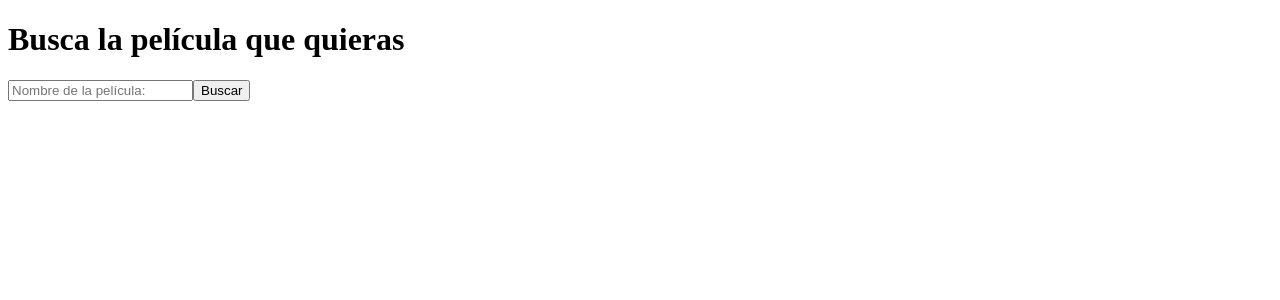
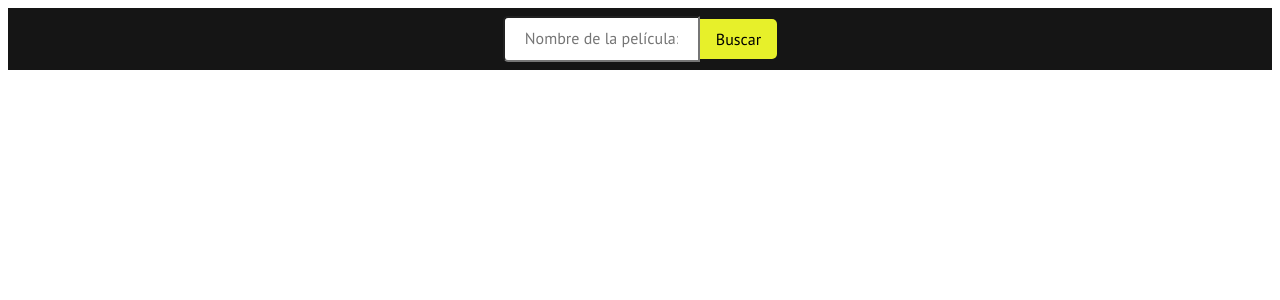
Before and after one commit to JianengHuang/Angular-MovieDB, an Angular app: page / in a window 1280 px wide. Shown: the top 300 px of the page. Built offline with nearby package versions, Linux system fonts and the light colour scheme.

Commit message:
add styles

```diff
--- a/src/app/app.component.css
+++ b/src/app/app.component.css
@@ -0,0 +1,54 @@
+* {
+  font-family: "PT Sans", sans-serif;
+}
+
+.nav-container {
+  background-color: #151515;
+  color: white;
+  position: relative;
+  top: 0;
+  width: 100%;
+  overflow: hidden;
+  left: 0;
+  display: flex;
+  flex-direction: row;
+  justify-content: center;
+  align-items: center;
+  gap: 20px;
+}
+
+.search-box {
+  width: 100%;
+  padding: 12px 20px;
+  margin: 8px 0;
+  box-sizing: border-box;
+  border-radius: 5px 0 0 5px;
+}
+
+.search-box::placeholder {
+  font-size: 16px;
+}
+
+.form-container {
+  display: flex;
+  flex-direction: row;
+  justify-content: center;
+  align-items: center;
+}
+
+.search-button {
+  background-color: #e7f02a;
+  border: none;
+  color: black;
+  padding: 10px 16px;
+  text-decoration: none;
+  font-size: 16px;
+  cursor: pointer;
+  border-radius: 0 5px 5px 0;
+}
+
+.search-button:hover {
+  background-color: #e8f317;
+  scale: 1.05;
+  box-shadow: #151515;
+}
--- a/src/app/app.component.html
+++ b/src/app/app.component.html
@@ -1,12 +1,20 @@
-<h1>Busca la película que quieras</h1>
-<form>
+<div class="nav-container">
+  <form class="form-container">
     <input
       type="text"
       name="title"
       [(ngModel)]="title"
       placeholder="Nombre de la película: "
+      class="search-box"
     />
-  <button type="submit" [routerLink]="['/search', title]">Buscar</button>
+    <button
+      type="submit"
+      [routerLink]="['/search', title]"
+      class="search-button"
+    >
+      Buscar
+    </button>
   </form>
+</div>
 
 <router-outlet></router-outlet>
--- a/src/app/movie/movie.component.css
+++ b/src/app/movie/movie.component.css
@@ -0,0 +1,22 @@
+* {
+  font-family: "PT Sans", sans-serif;
+}
+
+.container {
+  display: flex;
+  flex-direction: row;
+  gap: 20px;
+  background-color: rgba(255, 255, 255, 0);
+  font-weight: 700;
+}
+
+h1 {
+  margin: 10px 0 0 0;
+}
+
+.background-image {
+  position: absolute;
+  transform: scale(5);
+  z-index: -1;
+  filter: blur(30px);
+}
--- a/src/app/movie/movie.component.html
+++ b/src/app/movie/movie.component.html
@@ -1,16 +1,22 @@
 <div>
   <h1>{{ movie.Title }}</h1>
-  <div>
+    <div class="container">
       <p>{{ movie.Released }}</p>
       <p>Rated: {{ movie.Rated }}</p>
       <p>Runtime: {{ movie.Runtime }}</p>
     </div>
     <img [src]="movie.Poster" alt="movie.Title" />
     <p>Genero: {{ movie.Genre }}</p>
+    <hr />
     <p>{{ movie.Plot }}</p>
+    <hr />
     <p>Director: {{ movie.Director }}</p>
+    <hr />
     <p>Actores: {{ movie.Actors }}</p>
+    <hr />
     <p>Language: {{ movie.Language }}</p>
+    <hr />
     <p>Country: {{ movie.Country }}</p>
     <p>Awards: {{ movie.Awards }}</p>
 </div>
+<img src="{{ movie.Poster }}" alt="movie.Title" class="background-image" />
--- a/src/app/search/search.component.css
+++ b/src/app/search/search.component.css
@@ -0,0 +1,23 @@
+* {
+  font-family: "PT Sans", sans-serif;
+}
+
+.movies-container {
+  display: flex;
+  flex-direction: column;
+  align-items: center;
+  gap: 20px;
+  margin: 20px 0;
+}
+
+.movie-container {
+  background-color: rgb(69, 68, 68);
+  padding: 0;
+  border-radius: 10px;
+  padding: 0 20px;
+}
+
+.movie-link {
+  text-decoration: none;
+  color: white;
+}
--- a/src/app/search/search.component.html
+++ b/src/app/search/search.component.html
@@ -1,6 +1,6 @@
-<div *ngIf="movies">
-  <div *ngFor="let movie of movies">
-    <a [routerLink]="['/movie', movie.imdbID]">
+<div *ngIf="movies" class="movies-container">
+  <div *ngFor="let movie of movies" class="movie-container">
+    <a [routerLink]="['/movie', movie.imdbID]" class="movie-link">
       <h2>{{ movie.Title }}</h2>
     </a>
   </div>
--- a/src/app/search/search.component.ts
+++ b/src/app/search/search.component.ts
@@ -1,15 +1,16 @@
-import { Component, type OnInit } from '@angular/core';
+import { Component } from '@angular/core';
 import type { MovieSearchResult } from '../interfaces/movie';
-import { ActivatedRoute } from '@angular/router';
+import { ActivatedRoute, Router } from '@angular/router';
 
 @Component({
   selector: 'app-search',
   templateUrl: './search.component.html',
   styleUrls: ['./search.component.css'],
 })
-export class SearchComponent implements OnInit {
+export class SearchComponent {
   movies: MovieSearchResult['Search'] = [];
   id: string = '';
+  router: Router = new Router();
 
   constructor(private route: ActivatedRoute) {}
 
--- a/src/index.html
+++ b/src/index.html
@@ -6,6 +6,12 @@
     <base href="/" />
     <meta name="viewport" content="width=device-width, initial-scale=1" />
     <link rel="icon" type="image/x-icon" href="favicon.ico" />
+    <link rel="preconnect" href="https://fonts.googleapis.com" />
+    <link rel="preconnect" href="https://fonts.gstatic.com" crossorigin />
+    <link
+      href="https://fonts.googleapis.com/css2?family=PT+Sans:wght@400;700&display=swap"
+      rel="stylesheet"
+    />
   </head>
   <body>
     <app-root></app-root>
```
Lines whose indentation alone changed are shown as unchanged.
